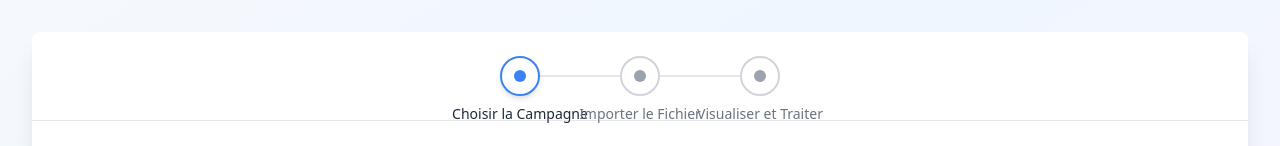
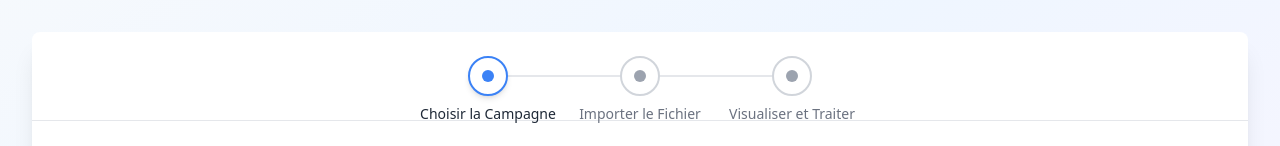
Before and after one commit to EmeryGBODO/Reorganizer_csv, a React (Vite) app in the folder Frontend/: page /import in a window 1280 px wide. Shown: the part 215-361 px from the top of the page. Built offline with nearby package versions, Linux system fonts and the light colour scheme; no server answers.

Commit message:
Apport de modifications au frontend 4

```diff
--- a/Frontend/src/components/CampaignModal.tsx
+++ b/Frontend/src/components/CampaignModal.tsx
@@ -82,7 +82,7 @@ const CampaignModal: React.FC<CampaignModalProps> = ({ isOpen, onClose, onSave,
           </div>
         )}
         <div className="p-6 space-y-6 border overflow-y-auto">
-          <div className="border">
+          <div className="">
             <div>
               <label className="block text-sm font-medium text-gray-700 mb-2">
                 Nom de la campagne *
@@ -129,12 +129,12 @@ const CampaignModal: React.FC<CampaignModalProps> = ({ isOpen, onClose, onSave,
               </p>
             </div>
           </div>
-          <div className="mt-4">
+          {/* <div className="mt-4">
             <ColumnEditor
               columns={editedCampaign.columns}
               onColumnsChange={handleColumnsChange}
             />
-          </div>
+          </div> */}
         </div>
         <div className="flex items-center justify-end p-6 border-t space-x-3">
           <button
--- a/Frontend/src/components/Stepper.tsx
+++ b/Frontend/src/components/Stepper.tsx
@@ -23,7 +23,7 @@ const Stepper: React.FC<StepperProps> = ({ steps, currentStep }) => {
           const isLast = stepIdx === steps.length - 1;
 
           return (
-            <li key={step.id} className={`relative ${!isLast ? 'pr-8 sm:pr-20' : ''}`}>
+            <li key={step.id} className={`relative ${!isLast ? 'pr-8 sm:pr-28' : ''}`}>
               {!isLast && (
                 <div className="absolute inset-0 flex items-center" aria-hidden="true">
                   <div className={`h-0.5 w-full transition-all duration-500 ${
```
